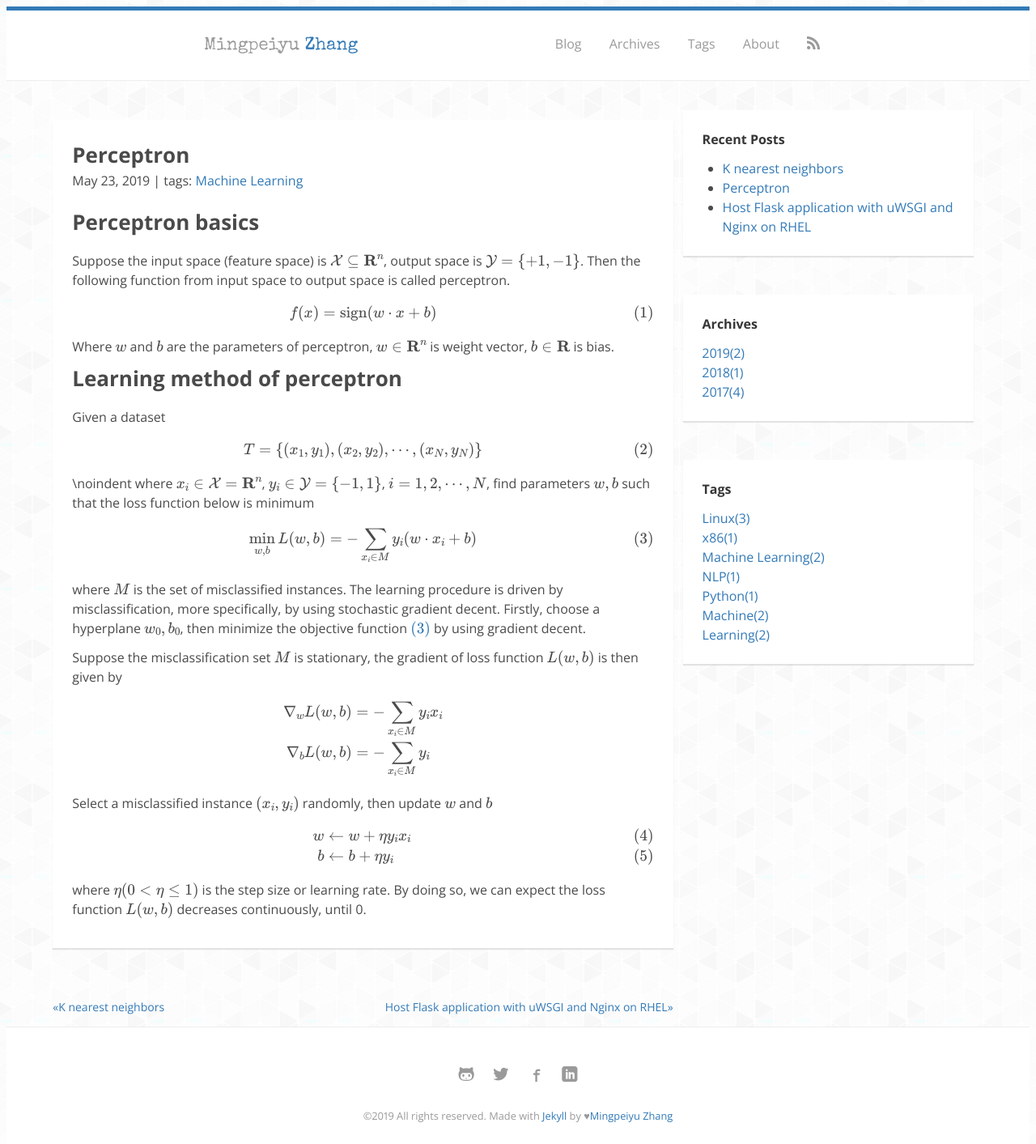
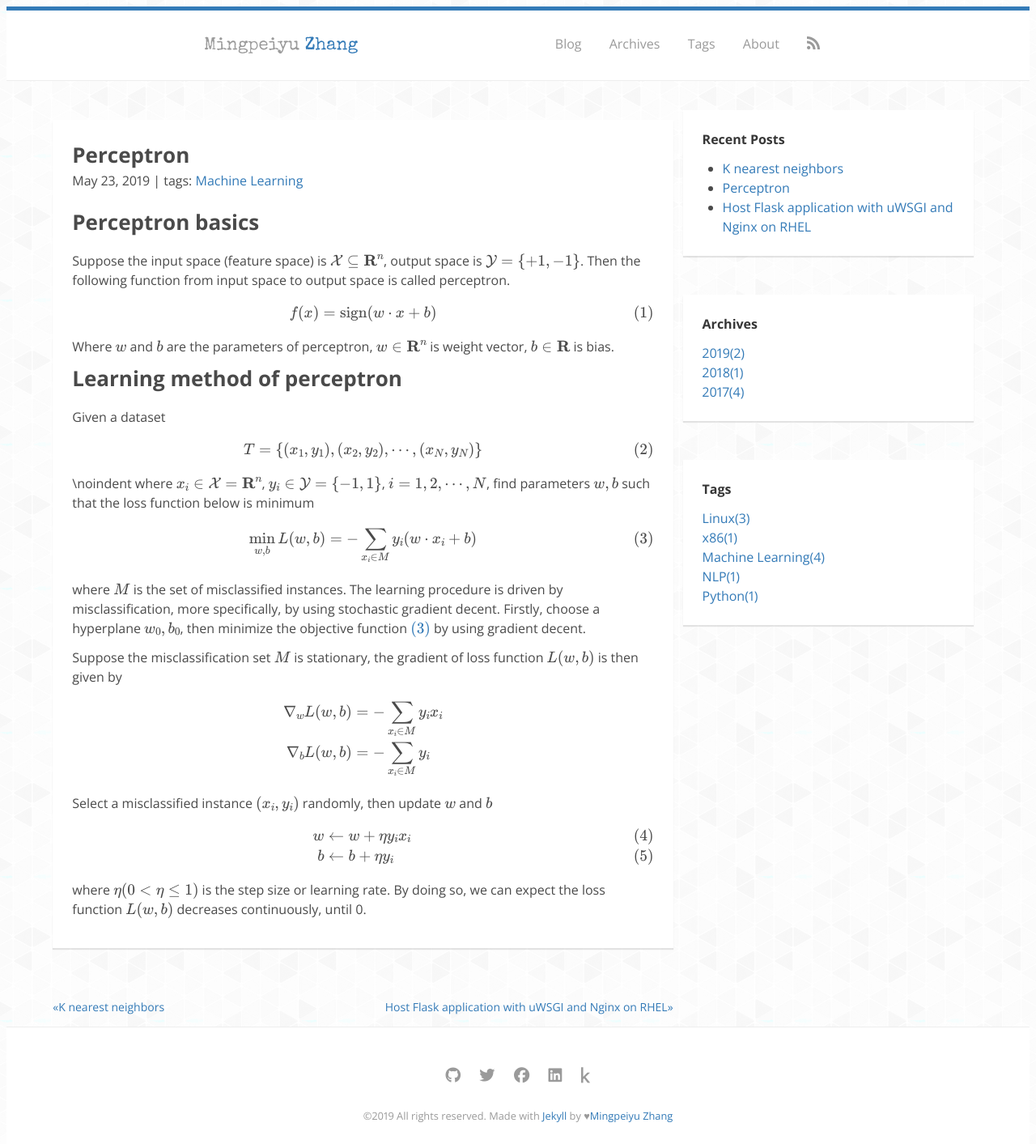
Before and after one commit to zmpyzmpy/zmpyzmpy.github.io, a Jekyll site: the page built from _posts/2019-05-23-perceptron.md, in a window 1280 px wide. Shown: the whole page at 81% size. Built offline with Jekyll 4.4.1, drawn with Linux system fonts in a browser that asks for light colours; nearby versions of some CDN libraries; some web fonts are replaced; formulas are drawn with MathJax 3; comment, search, counter and statistics services are not loaded.

Commit message:
fancy icon from fontawesome

```diff
--- a/_config.yml
+++ b/_config.yml
@@ -17,6 +17,7 @@ author:
   twitter   : http://twitter.com/zmpyzmpy
   facebook  : http://www.facebook.com/people/Mingpeiyu-Zhang/100007896783322
   linkedin  : http://linkedin.com/in/mingpeiyuzhang
+  kaggle    : https://www.kaggle.com/mingpeiyu
 
 
 # navbar pages
--- a/_includes/social.html
+++ b/_includes/social.html
@@ -1,6 +1,8 @@
+<script src="https://kit.fontawesome.com/01eec32553.js"></script>
 <ul class="social">
-  <li><a href="{{ site.author.github }}" target="_blank"><i class="icon icon-github"></i></a></li>
-  <li><a href="{{ site.author.twitter }}" target="_blank"><i class="icon icon-twitter"></i></a></li>
-  <li><a href="{{ site.author.facebook }}" target="_blank"><i class="icon icon-facebook"></i></a></li>
-  <li><a href="{{ site.author.linkedin }}" target="_blank"><i class="icon icon-linkedin"></i></a></li>
+  <li><a href="{{ site.author.github }}" target="_blank"><i class="fab fa-github"></i></a></li>
+  <li><a href="{{ site.author.twitter }}" target="_blank"><i class="fab fa-twitter"></i></a></li>
+  <li><a href="{{ site.author.facebook }}" target="_blank"><i class="fab fa-facebook"></i></a></li>
+  <li><a href="{{ site.author.linkedin }}" target="_blank"><i class="fab fa-linkedin"></i></a></li>
+    <li><a href="{{ site.author.kaggle }}" target="_blank"><i class="fab fa-kaggle"></i></a></li>
 </ul>
--- a/_posts/2019-05-23-perceptron.md
+++ b/_posts/2019-05-23-perceptron.md
@@ -2,7 +2,8 @@
 layout: post
 title:  "Perceptron"
 date: 2019-05-23 17:02:24 +0800
-tags: Machine Learning
+tags:
+- Machine Learning
 ---
 
 <script type="text/x-mathjax-config">
```
Also changed, not shown: _posts/2019-06-11-knn.md (+2 -1 lines), Gemfile.lock, 9 other files.
